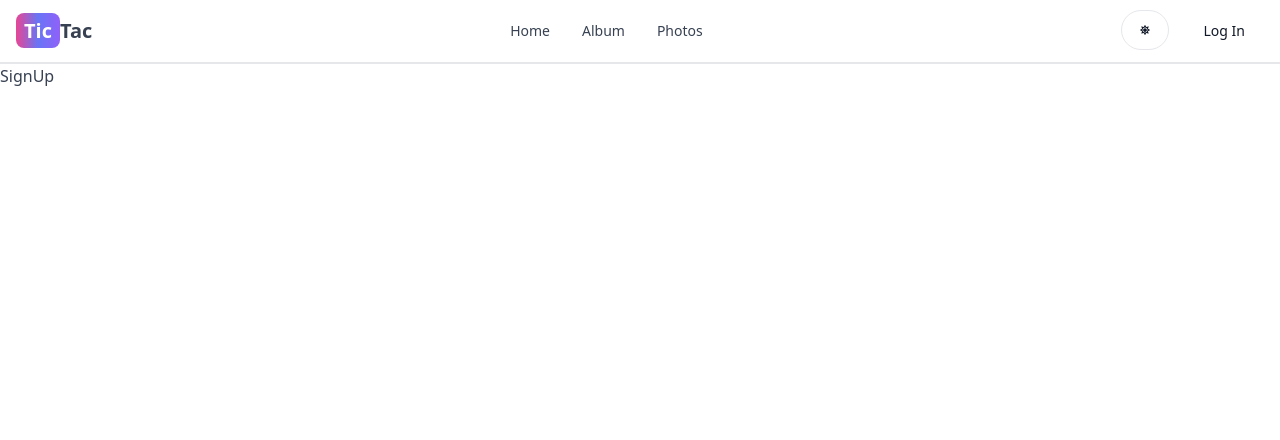
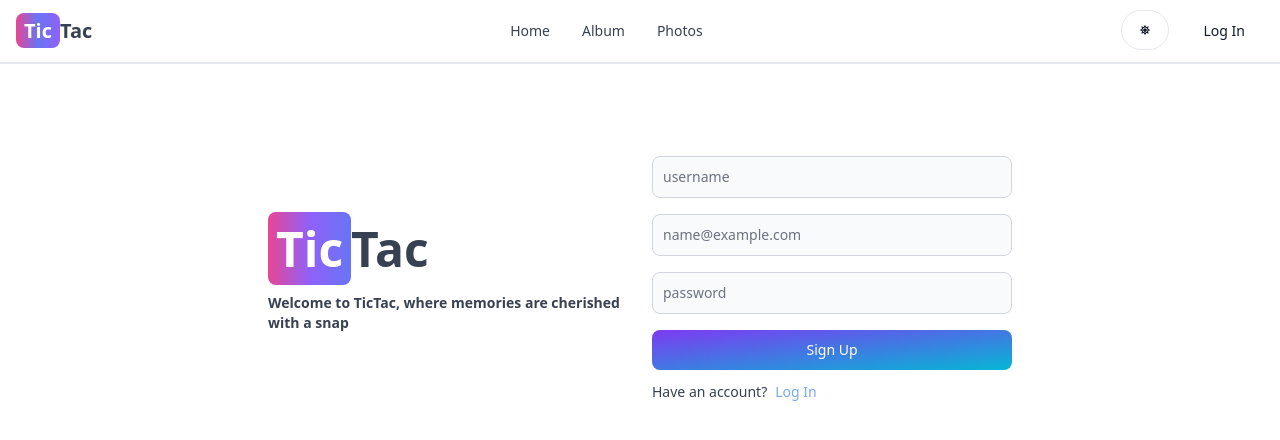
Before and after one commit to alexkiriungi/tictac, a React (Vite) app in the folder client/: page /sign-up in a window 1280 px wide. Shown: the top 440 px of the page. Built offline with nearby package versions, Linux system fonts and the light colour scheme.

Commit message:
Sign Up UI completed

```diff
--- a/client/src/pages/SignUp.jsx
+++ b/client/src/pages/SignUp.jsx
@@ -1,7 +1,114 @@
-import React from 'react'
+import { useState } from 'react';
+import { Link, useNavigate } from 'react-router-dom';
+import { Alert, Button, Spinner, TextInput } from 'flowbite-react';
+
 
 export default function SignUp() {
+  const [ formData, setFormData ] = useState({});
+  const [ errorMessage, setErrorMessage ] = useState(null);
+  const [ loading, setLoading ] = useState(false);
+  const navigate = useNavigate();
+
+  const handleChange = (e) => {
+    setErrorMessage(null);
+    setFormData({ ...formData, [e.target.id]: e.target.value.trim() });
+  };
+
+  const handleSubmit = async (e) => {
+    e.preventDefault();
+    if (!formData.username || !formData.email || !formData.password) {
+      return setErrorMessage('Please fill out all fields');
+    }
+
+    try {
+      setLoading(true);
+      setErrorMessage(null);
+      const res = await fetch('/api/auth/signup', {
+        method: 'POST',
+        headers: { 'Content-Type': 'application/json' },
+        body: JSON.stringify(formData),
+      });
+      const data = await res.json();
+      if (data.success === false) {
+        return setErrorMessage(data.message);
+      }
+      setLoading(false);
+      if (res.ok) {
+        navigate('/log-in');
+      }
+    } catch (error) {
+      setErrorMessage(error.message);
+      setLoading(false);
+    }
+  };
+
   return (
-    <div>SignUp</div>
-  )
+    <div className='min-h-screen mt-20'>
+      <div className='flex p-3 flex-col max-w-3xl mx-auto md:flex-row md:items-center gap-6 '>
+        {/* Left side of the sign up page */}
+       <div className='flex-1' >
+        <Link to='/' className='font-bold dark:text-white text-5xl'>
+            <span className='px-2 py-1 bg-gradient-to-r from-pink-500
+            via-purple-500 to-indigo-500 rounded-lg text-white'>Tic</span>Tac
+          </Link>
+          <p className='mt-5 text-sm font-semibold'>
+            Welcome to TicTac, where memories are cherished with a snap
+          </p>
+       </div>
+
+        {/* Right side of the sign up page */}
+        <div className="flex-1" >
+          <form className='flex flex-col gap-4' onSubmit={handleSubmit}>
+            <div>
+              <label value='Your Username' />
+              <TextInput
+              type='text'
+              placeholder='username'
+              id='username'
+              onChange={handleChange} />
+            </div>
+            <div>
+              <label value='Your email' />
+              <TextInput
+              type='text'
+              placeholder='name@example.com'
+              id='email'
+              onChange={handleChange} />
+            </div>
+            <div>
+              <label value='Your password' />
+              <TextInput
+              type='password'
+              placeholder='password'
+              id='password'
+              onChange={handleChange} />
+            </div>
+            <Button gradientDuoTone='purpleToBlue' type='submit' disabled={loading}>
+              {
+                loading ? (
+                  <>
+                    <Spinner size='sm' />
+                    <span className='pl-3'>Loading...</span>
+                  </>
+                ) : 'Sign Up'
+              }
+            </Button>
+          </form>
+          <div className='flex gap-2 text-sm mt-3'>
+            <span>Have an account?</span>
+            <Link to='/log-in' className='text-blue-400'>
+              Log In
+            </Link>
+          </div>
+          {
+            errorMessage && (
+              <Alert className='mt-5' color='failure'>
+                {errorMessage}
+              </Alert>
+            )
+          }
+        </div>
+      </div>
+    </div>
+  );
 }
```
